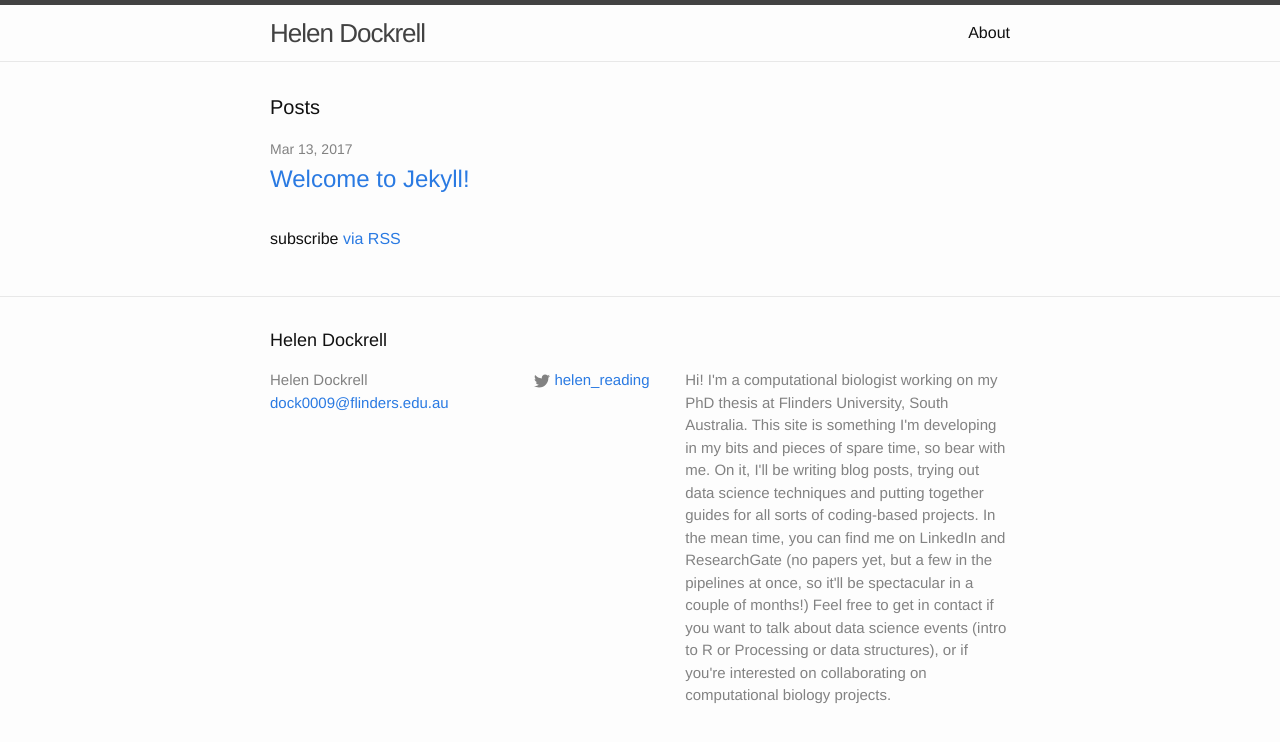
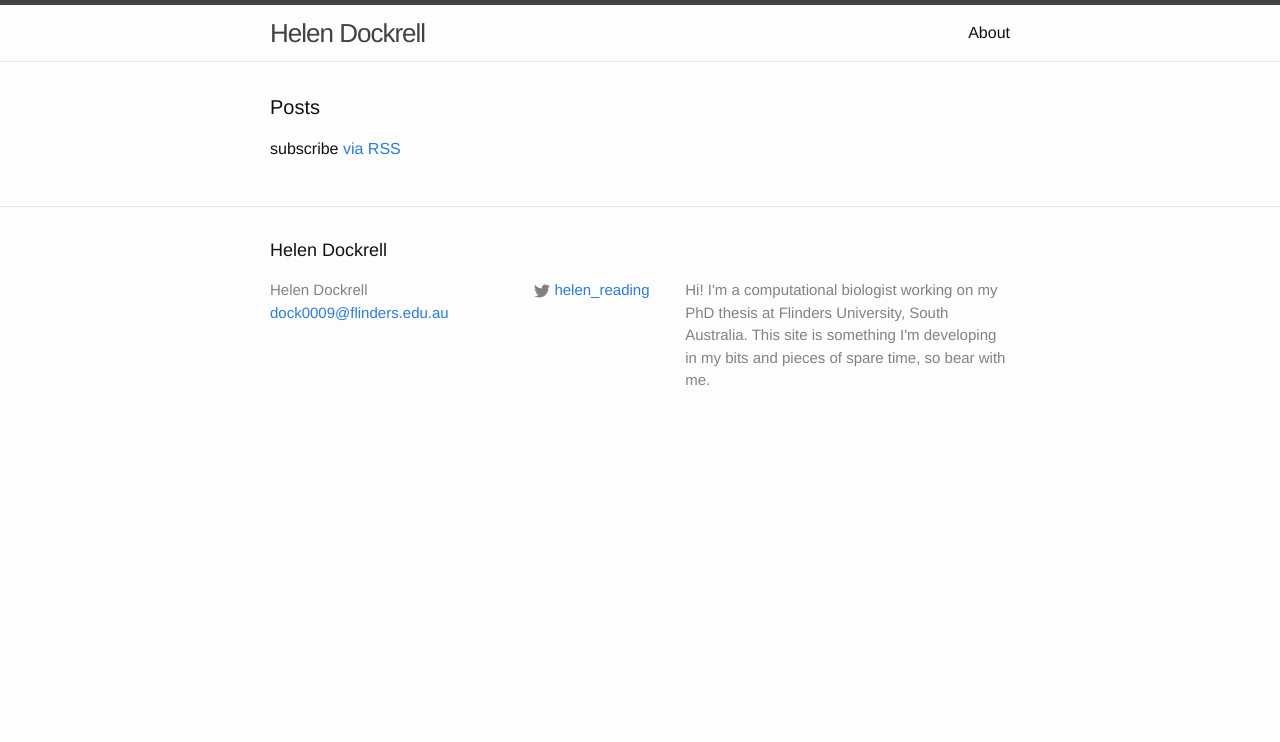
Before and after one commit to HDockrell/HDockrell.github.io, a Jekyll site: the page built from index.html, in a window 1280 px wide. Shown: the top 742 px of the page. Built offline with Jekyll 4.4.1, drawn with Linux system fonts in a browser that asks for light colours.

Commit message:
removed jekyll post

```diff
--- a/_config.yml
+++ b/_config.yml
@@ -9,7 +9,7 @@
 title: Helen Dockrell
 email: dock0009@flinders.edu.au
 description: > # this means to ignore newlines until "baseurl:"
- Hi! I'm a computational biologist working on my PhD thesis at Flinders University, South Australia. This site is something I'm developing in my bits and pieces of spare time, so bear with me. On it, I'll be writing blog posts, trying out data science techniques and putting together guides for all sorts of coding-based projects. In the mean time, you can find me on LinkedIn and ResearchGate (no papers yet, but a few in the pipelines at once, so it'll be spectacular in a couple of months!) Feel free to get in contact if you want to talk about data science events (intro to R or Processing or data structures), or if you're interested on collaborating on computational biology projects.
+ Hi! I'm a computational biologist working on my PhD thesis at Flinders University, South Australia. This site is something I'm developing in my bits and pieces of spare time, so bear with me.
 baseurl: "" # the subpath of your site, e.g. /blog
 url: "http://yourdomain.com" # the base hostname & protocol for your site
 twitter_username: helen_reading
```
Also changed, not shown: _posts/2017-03-13-welcome-to-jekyll.markdown (deleted, +0 -25 lines), 2 other files.
